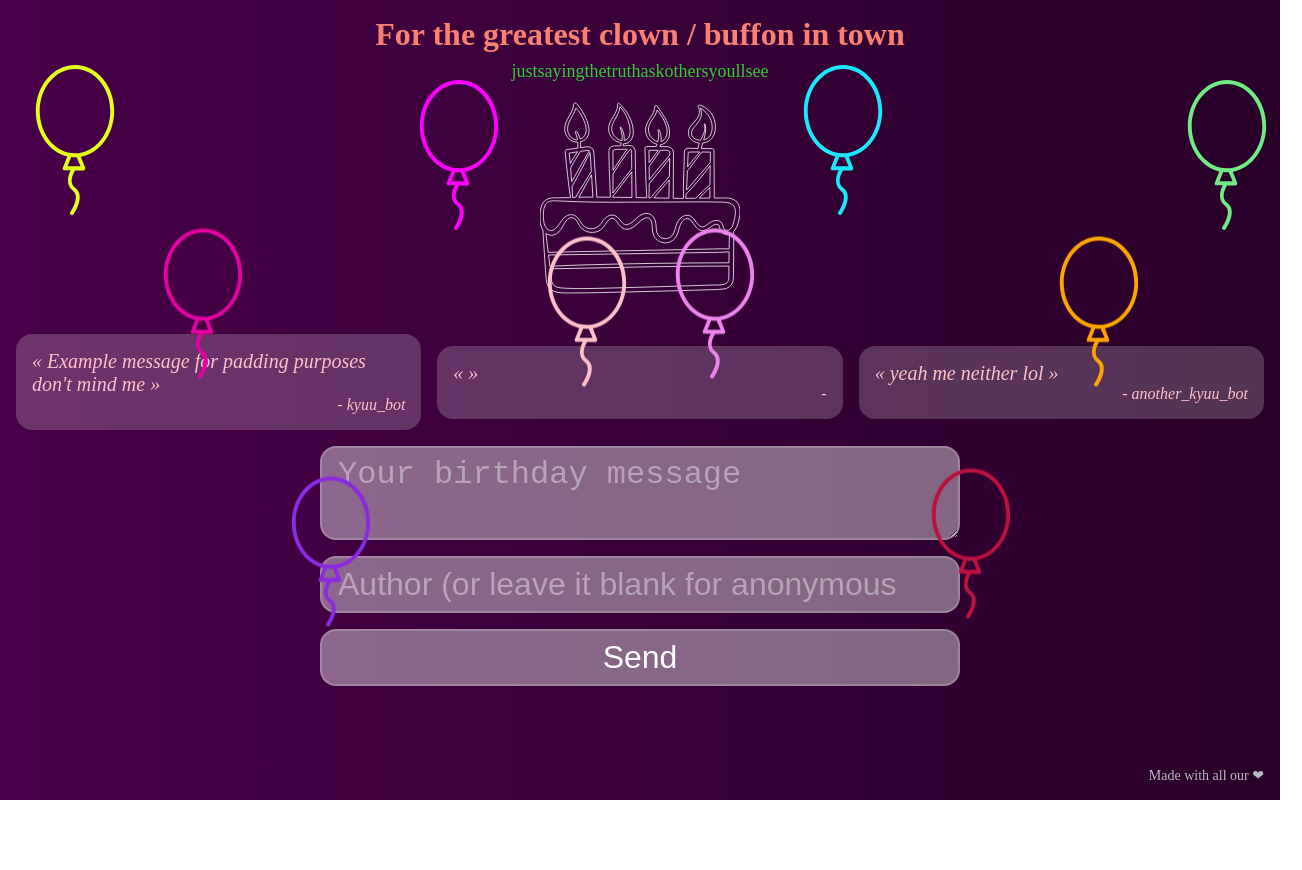
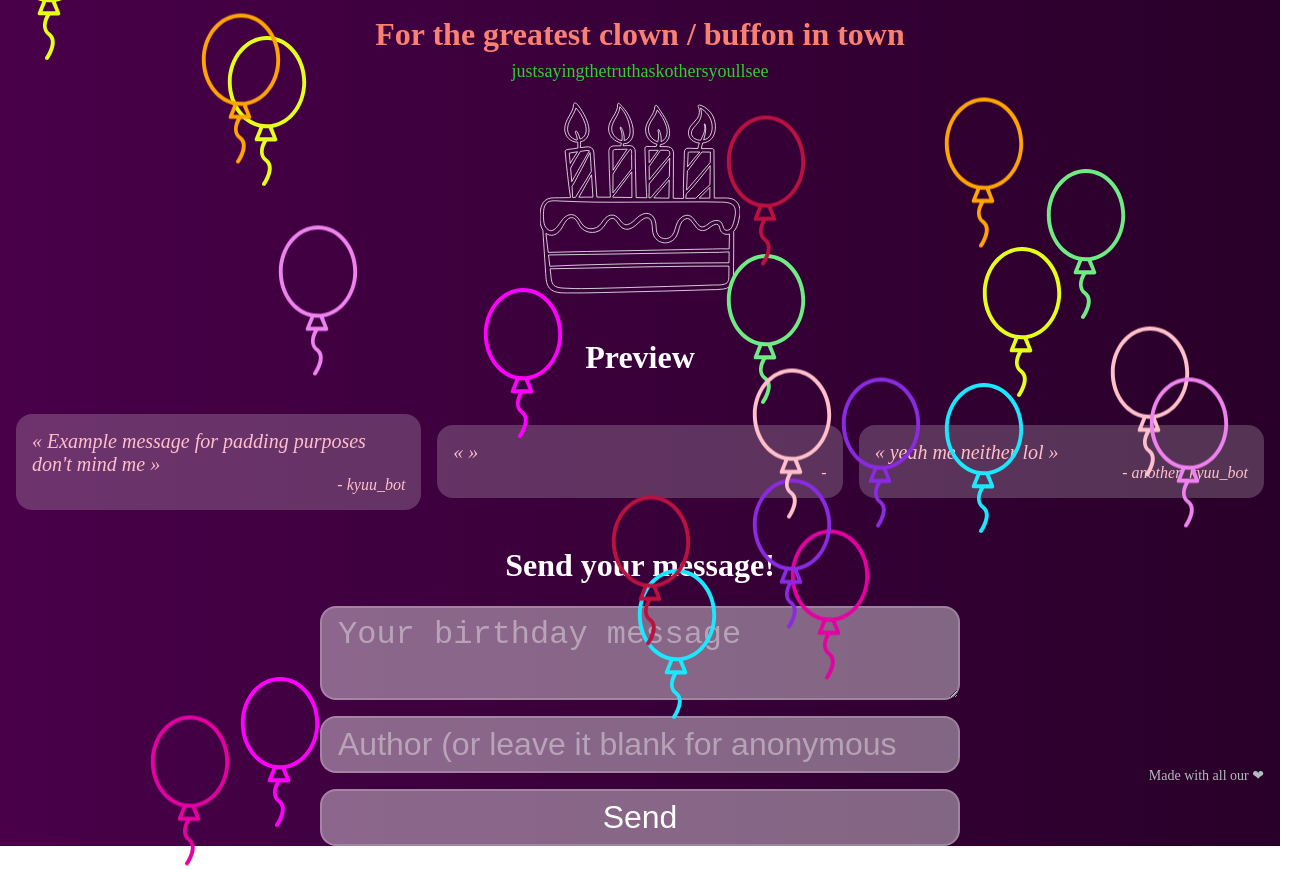
Before and after one commit to lordkyuusei/famke-no-tanjoubi-ja-zettai-dewa-arimasen, a SvelteKit app: page /add-message in a window 1280 px wide. Shown: the whole page, 1302 px wide, since content can reach past the window. Before the commit the page ends 800 px from the top, so only its background shows below. Built offline with nearby package versions, Linux system fonts and the light colour scheme; a web font is replaced by a local one.

Commit message:
add more balloons! and a balloon to follow the mouse

```diff
--- a/src/routes/+layout.svelte
+++ b/src/routes/+layout.svelte
@@ -1,5 +1,6 @@
 <script lang="ts">
     import { quintOut } from "svelte/easing";
+    import { spring } from "svelte/motion";
     import { draw } from "svelte/transition";
 
     let condition = false;
@@ -7,9 +8,22 @@
     setTimeout(() => {
         condition = true;
     }, 500);
+
+    let balloonsCoord = spring(
+        { x: 50, y: 50 },
+        {
+            stiffness: 0.1,
+            damping: 0.25,
+        },
+    );
+
+    const getRandomCoordinates = () =>
+        `top: ${Math.floor(Math.random() * 90)}%; left: ${Math.floor(
+            Math.random() * 90,
+        )}%;`;
 </script>
 
-<main>
+<main on:mousemove={(e) => balloonsCoord.set({ x: e.clientX, y: e.clientY })}>
     <h1 class="zumi-birthday-title">For the greatest clown / buffon in town</h1>
     <h2 class="zumi-birthday-subtitle">justsayingthetruthaskothersyoullsee</h2>
     <p class="zumi-birthday-part-of">Made with all our ❤</p>
@@ -36,8 +50,21 @@
     </div>
 
     <div class="birthday-ballons">
-        {#each [0, 1, 2, 3, 4, 5, 6, 7, 8, 9] as id}
-            <div class="ballon" id="ballon-{id}">
+        <div
+            class="ballon"
+            id="ballon-mouse-1"
+            style="position: fixed; top: {$balloonsCoord.y -
+                125}px; left: {$balloonsCoord.x - 75}px"
+        >
+            <svg xmlns="http://www.w3.org/2000/svg" viewBox="0 0 462.4 462.4">
+                <path
+                    d="M352,142C352,63.6,298,0,231.2,0S110.4,64,110.4,142.4c0,68.8,42,126.4,97.2,139.6l-14,34.4c-0.8,2-0.4,4,0.4,5.6    c1.2,1.6,2.8,2.8,4.8,2.8H218c-9.2,18-15.6,45.6,6.8,62.8c24.4,18.8-7.6,64.8-8,65.2c-2,2.8-1.2,6.4,1.6,8.4    c1.2,0.8,2.4,1.2,3.6,1.2c2,0,3.6-0.8,4.8-2.4c1.6-2.4,38.8-56,5.2-81.6c-21.2-16-5.6-44.4-0.4-53.2h25.2c2,0,4-1.2,5.2-2.8    s1.2-4,0.4-5.6l-13.2-34C307.2,272.8,352,213.6,352,142z M208,312.4l11.6-28.8c4,0.4,7.6,0.8,11.6,0.8c2,0,3.6,0,5.2,0l12,28H208z     M231.2,272.4c-60,0-108.8-58.4-108.8-130.4c0-71.6,48.8-130,108.8-130S340,70.4,340,142.4C340,214,291.2,272.4,231.2,272.4z"
+                />
+            </svg>
+        </div>
+
+        {#each [...new Array(20)] as _, i}
+            <div class="ballon" id="ballon-{i}" style={getRandomCoordinates()}>
                 <svg
                     xmlns="http://www.w3.org/2000/svg"
                     viewBox="0 0 462.4 462.4"
@@ -95,9 +122,7 @@
         }
     }
 
-    .ballon#ballon-0 {
-        top: 10%;
-        left: 0%;
+    .ballon:nth-child(10n + 1) {
         -webkit-animation-delay: 0.5s;
         animation-delay: 0.5s;
 
@@ -106,9 +131,7 @@
         }
     }
 
-    .ballon#ballon-1 {
-        top: 30%;
-        left: 10%;
+    .ballon:nth-child(10n + 2) {
         -webkit-animation-delay: 1s;
         animation-delay: 1s;
 
@@ -117,9 +140,7 @@
         }
     }
 
-    .ballon#ballon-2 {
-        top: 60%;
-        left: 20%;
+    .ballon:nth-child(10n + 3) {
         -webkit-animation-delay: 1.5s;
         animation-delay: 1.5s;
 
@@ -128,9 +149,7 @@
         }
     }
 
-    .ballon#ballon-3 {
-        top: 10%;
-        left: 30%;
+    .ballon:nth-child(10n + 4) {
         -webkit-animation-delay: 2s;
         animation-delay: 2s;
 
@@ -139,9 +158,7 @@
         }
     }
 
-    .ballon#ballon-4 {
-        top: 30%;
-        left: 40%;
+    .ballon:nth-child(10n + 5) {
         -webkit-animation-delay: 2.5s;
         animation-delay: 2.5s;
 
@@ -150,9 +167,7 @@
         }
     }
 
-    .ballon#ballon-5 {
-        top: 30%;
-        left: 50%;
+    .ballon:nth-child(10n + 6) {
         -webkit-animation-delay: 3s;
         animation-delay: 3s;
 
@@ -161,9 +176,7 @@
         }
     }
 
-    .ballon#ballon-6 {
-        top: 10%;
-        left: 60%;
+    .ballon:nth-child(10n + 7) {
         -webkit-animation-delay: 3.5s;
         animation-delay: 3.5s;
 
@@ -172,9 +185,7 @@
         }
     }
 
-    .ballon#ballon-7 {
-        top: 60%;
-        left: 70%;
+    .ballon:nth-child(10n + 8) {
         -webkit-animation-delay: 4s;
         animation-delay: 4s;
 
@@ -183,9 +194,7 @@
         }
     }
 
-    .ballon#ballon-8 {
-        top: 30%;
-        left: 80%;
+    .ballon:nth-child(10n + 9) {
         -webkit-animation-delay: 4.5s;
         animation-delay: 4.5s;
 
@@ -194,9 +203,7 @@
         }
     }
 
-    .ballon#ballon-9 {
-        top: 10%;
-        left: 90%;
+    .ballon:nth-child(10n + 10) {
         -webkit-animation-delay: 7s;
         animation-delay: 7s;
 
--- a/src/routes/add-message/+page.server.ts
+++ b/src/routes/add-message/+page.server.ts
@@ -10,7 +10,6 @@ export const actions = {
 
         if (!message || message === "") {
             return {
-                name: "add-message",
                 result: false
             }
         }
@@ -21,7 +20,6 @@ export const actions = {
         db.write();
 
         return {
-            name: "Write",
             result: true
         }
     },
--- a/src/routes/add-message/+page.svelte
+++ b/src/routes/add-message/+page.svelte
@@ -1,6 +1,6 @@
 <script lang="ts">
     import type { ActionData } from "../$types";
-    import MessageBox from "../../components/MessageBox.svelte";
+    import MessageBox from "$lib/components/MessageBox.svelte";
 
     let message: string = "";
     let from: string = "";
@@ -8,6 +8,7 @@
     export let form: ActionData;
 </script>
 
+<h1>Preview</h1>
 <div class="hb-message">
     <MessageBox
         message="Example message for padding purposes don't mind me"
@@ -20,7 +21,10 @@
 
 {#if form?.result === false}
     <p style="color: red">you forgot the message!!! omg!!!!!</p>
+{:else if form?.result === true}
+    <p style="color: limegreen">successfully added :)</p>
 {/if}
+<h1>Send your message!</h1>
 <form method="POST" action="?/addMessageToPosts">
     <textarea
         name="message"
@@ -37,6 +41,9 @@
 </form>
 
 <style>
+    h1 {
+        color: white;
+    }
     .hb-message {
         display: grid;
         grid-template: 1fr / repeat(3, 1fr);
```
Also changed, not shown: src/routes/+page.svelte (+7 -4 lines), src/lib/components/MessageBox.svelte (renamed from src/components/MessageBox.svelte), 1 other file (tests, documents, lock files or other folders).
